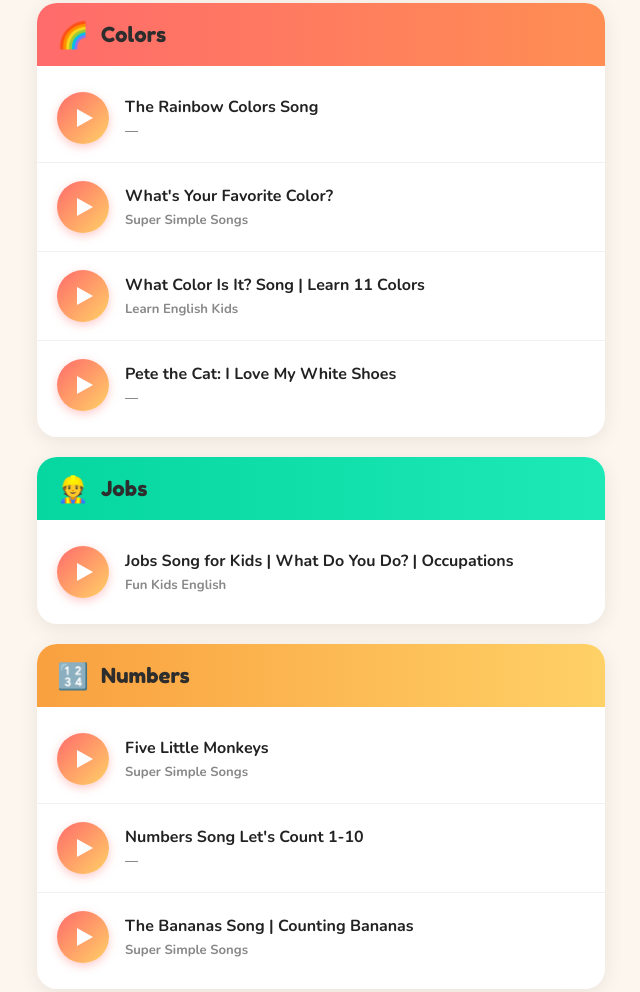
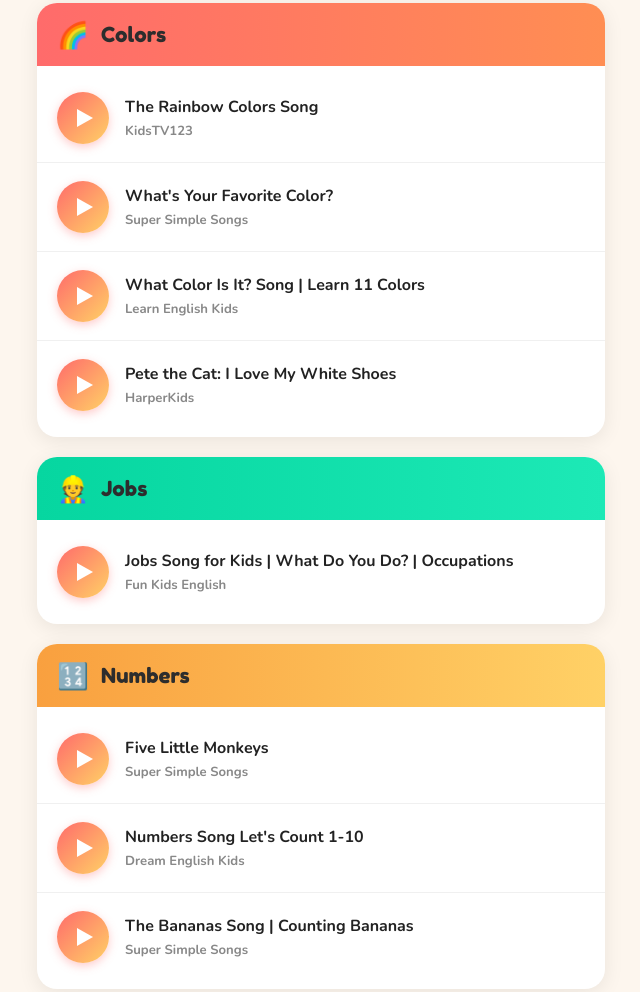
Before and after one commit to carazox/canciones-ingles, a plain HTML site: page index.html in a window 1280 px wide. Shown: the part 1859-2851 px from the top of the page, without its empty margins (319-959 px from the left). Drawn offline with nearby package versions, Linux system fonts and the light colour scheme.

Commit message:
Corregido nombres de canales incompletos

```diff
--- a/index.html
+++ b/index.html
@@ -250,10 +250,10 @@
     </div></div>
 
     <div class="topic c3"><div class="topic-header"><span class="emoji">🌈</span><span>Colors</span></div><div class="song-list">
-      <a class="song-item" href="https://www.youtube.com/watch?v=tRNy2i75tCc" target="_blank"><div class="play-btn"></div><div><div class="song-title">The Rainbow Colors Song</div><div class="song-source">—</div></div></a>
+      <a class="song-item" href="https://www.youtube.com/watch?v=tRNy2i75tCc" target="_blank"><div class="play-btn"></div><div><div class="song-title">The Rainbow Colors Song</div><div class="song-source">KidsTV123</div></div></a>
       <a class="song-item" href="https://www.youtube.com/watch?v=zxIpA5nF_LY" target="_blank"><div class="play-btn"></div><div><div class="song-title">What's Your Favorite Color?</div><div class="song-source">Super Simple Songs</div></div></a>
       <a class="song-item" href="https://www.youtube.com/watch?v=YyFLBTTAbSE" target="_blank"><div class="play-btn"></div><div><div class="song-title">What Color Is It? Song | Learn 11 Colors</div><div class="song-source">Learn English Kids</div></div></a>
-      <a class="song-item" href="https://www.youtube.com/watch?v=fj_z6zGQVyM" target="_blank"><div class="play-btn"></div><div><div class="song-title">Pete the Cat: I Love My White Shoes</div><div class="song-source">—</div></div></a>
+      <a class="song-item" href="https://www.youtube.com/watch?v=fj_z6zGQVyM" target="_blank"><div class="play-btn"></div><div><div class="song-title">Pete the Cat: I Love My White Shoes</div><div class="song-source">HarperKids</div></div></a>
     </div></div>
 
     <div class="topic c4"><div class="topic-header"><span class="emoji">👷</span><span>Jobs</span></div><div class="song-list">
@@ -262,7 +262,7 @@
 
     <div class="topic c5"><div class="topic-header"><span class="emoji">🔢</span><span>Numbers</span></div><div class="song-list">
       <a class="song-item" href="https://www.youtube.com/watch?v=ZhODBFQ2-bQ" target="_blank"><div class="play-btn"></div><div><div class="song-title">Five Little Monkeys</div><div class="song-source">Super Simple Songs</div></div></a>
-      <a class="song-item" href="https://www.youtube.com/watch?v=85M1yxIcHpw" target="_blank"><div class="play-btn"></div><div><div class="song-title">Numbers Song Let's Count 1-10</div><div class="song-source">—</div></div></a>
+      <a class="song-item" href="https://www.youtube.com/watch?v=85M1yxIcHpw" target="_blank"><div class="play-btn"></div><div><div class="song-title">Numbers Song Let's Count 1-10</div><div class="song-source">Dream English Kids</div></div></a>
       <a class="song-item" href="https://www.youtube.com/watch?v=Vr-L6q4vbWU" target="_blank"><div class="play-btn"></div><div><div class="song-title">The Bananas Song | Counting Bananas</div><div class="song-source">Super Simple Songs</div></div></a>
     </div></div>
 
@@ -286,7 +286,7 @@
     </div></div>
 
     <div class="topic c4"><div class="topic-header"><span class="emoji">🏠</span><span>House</span></div><div class="song-list">
-      <a class="song-item" href="https://www.youtube.com/watch?v=8_Fr6EwRJsw" target="_blank"><div class="play-btn"></div><div><div class="song-title">House Song | What are the parts of the house?</div><div class="song-source">—</div></div></a>
+      <a class="song-item" href="https://www.youtube.com/watch?v=8_Fr6EwRJsw" target="_blank"><div class="play-btn"></div><div><div class="song-title">House Song | What are the parts of the house?</div><div class="song-source">Little Songs</div></div></a>
     </div></div>
 
     <div class="topic c5"><div class="topic-header"><span class="emoji">👋</span><span>What's Your Name?</span></div><div class="song-list">
@@ -300,11 +300,11 @@
     </div></div>
 
     <div class="topic c1"><div class="topic-header"><span class="emoji">📆</span><span>Days of the Week</span></div><div class="song-list">
-      <a class="song-item" href="https://www.youtube.com/watch?v=36n93jvjkDs" target="_blank"><div class="play-btn"></div><div><div class="song-title">Days of The Week Song For Kids</div><div class="song-source">—</div></div></a>
+      <a class="song-item" href="https://www.youtube.com/watch?v=36n93jvjkDs" target="_blank"><div class="play-btn"></div><div><div class="song-title">Days of The Week Song For Kids</div><div class="song-source">Dream English Kids</div></div></a>
     </div></div>
 
     <div class="topic c2"><div class="topic-header"><span class="emoji">🎒</span><span>School</span></div><div class="song-list">
-      <a class="song-item" href="https://www.youtube.com/watch?v=HtkLCRlmOK8&t=19s" target="_blank"><div class="play-btn"></div><div><div class="song-title">Down at the Bus Stop - Nursery Rhyme</div><div class="song-source">—</div></div></a>
+      <a class="song-item" href="https://www.youtube.com/watch?v=HtkLCRlmOK8&t=19s" target="_blank"><div class="play-btn"></div><div><div class="song-title">Down at the Bus Stop - Nursery Rhyme</div><div class="song-source">Appu Series</div></div></a>
     </div></div>
 
     <div class="topic c3"><div class="topic-header"><span class="emoji">☀️</span><span>Good Morning</span></div><div class="song-list">
@@ -316,7 +316,7 @@
     </div></div>
 
     <div class="topic c5"><div class="topic-header"><span class="emoji">🦵</span><span>Body</span></div><div class="song-list">
-      <a class="song-item" href="https://www.youtube.com/watch?v=ZanHgPprl-0" target="_blank"><div class="play-btn"></div><div><div class="song-title">Head Shoulders Knees & Toes (Sing It)</div><div class="song-source">—</div></div></a>
+      <a class="song-item" href="https://www.youtube.com/watch?v=ZanHgPprl-0" target="_blank"><div class="play-btn"></div><div><div class="song-title">Head Shoulders Knees & Toes (Sing It)</div><div class="song-source">Super Simple Songs</div></div></a>
     </div></div>
 
   </div><!-- fin 4º -->
@@ -354,13 +354,13 @@
 
     <div class="topic c6"><div class="topic-header"><span class="emoji">🔢</span><span>Numbers</span></div><div class="song-list">
       <a class="song-item" href="https://www.youtube.com/watch?v=ZhODBFQ2-bQ" target="_blank"><div class="play-btn"></div><div><div class="song-title">Five Little Monkeys</div><div class="song-source">Super Simple Songs</div></div></a>
-      <a class="song-item" href="https://www.youtube.com/watch?v=85M1yxIcHpw" target="_blank"><div class="play-btn"></div><div><div class="song-title">Numbers Song Let's Count 1-10</div><div class="song-source">—</div></div></a>
+      <a class="song-item" href="https://www.youtube.com/watch?v=85M1yxIcHpw" target="_blank"><div class="play-btn"></div><div><div class="song-title">Numbers Song Let's Count 1-10</div><div class="song-source">Dream English Kids</div></div></a>
     </div></div>
 
     <div class="topic c1"><div class="topic-header"><span class="emoji">🌈</span><span>Colors</span></div><div class="song-list">
-      <a class="song-item" href="https://www.youtube.com/watch?v=tRNy2i75tCc" target="_blank"><div class="play-btn"></div><div><div class="song-title">The Rainbow Colors Song</div><div class="song-source">—</div></div></a>
+      <a class="song-item" href="https://www.youtube.com/watch?v=tRNy2i75tCc" target="_blank"><div class="play-btn"></div><div><div class="song-title">The Rainbow Colors Song</div><div class="song-source">KidsTV123</div></div></a>
       <a class="song-item" href="https://www.youtube.com/watch?v=zxIpA5nF_LY" target="_blank"><div class="play-btn"></div><div><div class="song-title">What's Your Favorite Color?</div><div class="song-source">Super Simple Songs</div></div></a>
-      <a class="song-item" href="https://www.youtube.com/watch?v=fj_z6zGQVyM" target="_blank"><div class="play-btn"></div><div><div class="song-title">Pete the Cat: I Love My White Shoes</div><div class="song-source">—</div></div></a>
+      <a class="song-item" href="https://www.youtube.com/watch?v=fj_z6zGQVyM" target="_blank"><div class="play-btn"></div><div><div class="song-title">Pete the Cat: I Love My White Shoes</div><div class="song-source">HarperKids</div></div></a>
       <a class="song-item" href="https://www.youtube.com/watch?v=YyFLBTTAbSE" target="_blank"><div class="play-btn"></div><div><div class="song-title">What Color Is It? Song | Learn 11 Colors</div><div class="song-source">Learn English Kids</div></div></a>
     </div></div>
 
@@ -370,7 +370,7 @@
     </div></div>
 
     <div class="topic c3"><div class="topic-header"><span class="emoji">📆</span><span>Days of the Week</span></div><div class="song-list">
-      <a class="song-item" href="https://www.youtube.com/watch?v=36n93jvjkDs" target="_blank"><div class="play-btn"></div><div><div class="song-title">Days of The Week Song For Kids</div><div class="song-source">—</div></div></a>
+      <a class="song-item" href="https://www.youtube.com/watch?v=36n93jvjkDs" target="_blank"><div class="play-btn"></div><div><div class="song-title">Days of The Week Song For Kids</div><div class="song-source">Dream English Kids</div></div></a>
     </div></div>
 
     <div class="topic c4"><div class="topic-header"><span class="emoji">⛅</span><span>Weather</span></div><div class="song-list">
@@ -390,11 +390,11 @@
     </div></div>
 
     <div class="topic c1"><div class="topic-header"><span class="emoji">👨‍👩‍👧</span><span>Family</span></div><div class="song-list">
-      <a class="song-item" href="https://www.youtube.com/watch?v=YJyNoFkud6g" target="_blank"><div class="play-btn"></div><div><div class="song-title">Finger Family Collection - 7 Finger Family Songs</div><div class="song-source">—</div></div></a>
+      <a class="song-item" href="https://www.youtube.com/watch?v=YJyNoFkud6g" target="_blank"><div class="play-btn"></div><div><div class="song-title">Finger Family Collection - 7 Finger Family Songs</div><div class="song-source">Videogyan Rhymes</div></div></a>
     </div></div>
 
     <div class="topic c2"><div class="topic-header"><span class="emoji">🏠</span><span>House</span></div><div class="song-list">
-      <a class="song-item" href="https://www.youtube.com/watch?v=jUNTMKpoLAI" target="_blank"><div class="play-btn"></div><div><div class="song-title">House Song</div><div class="song-source">—</div></div></a>
+      <a class="song-item" href="https://www.youtube.com/watch?v=jUNTMKpoLAI" target="_blank"><div class="play-btn"></div><div><div class="song-title">House Song</div><div class="song-source">Base Infantil</div></div></a>
     </div></div>
 
     <div class="topic c3"><div class="topic-header"><span class="emoji">😊</span><span>Feelings</span></div><div class="song-list">
```
